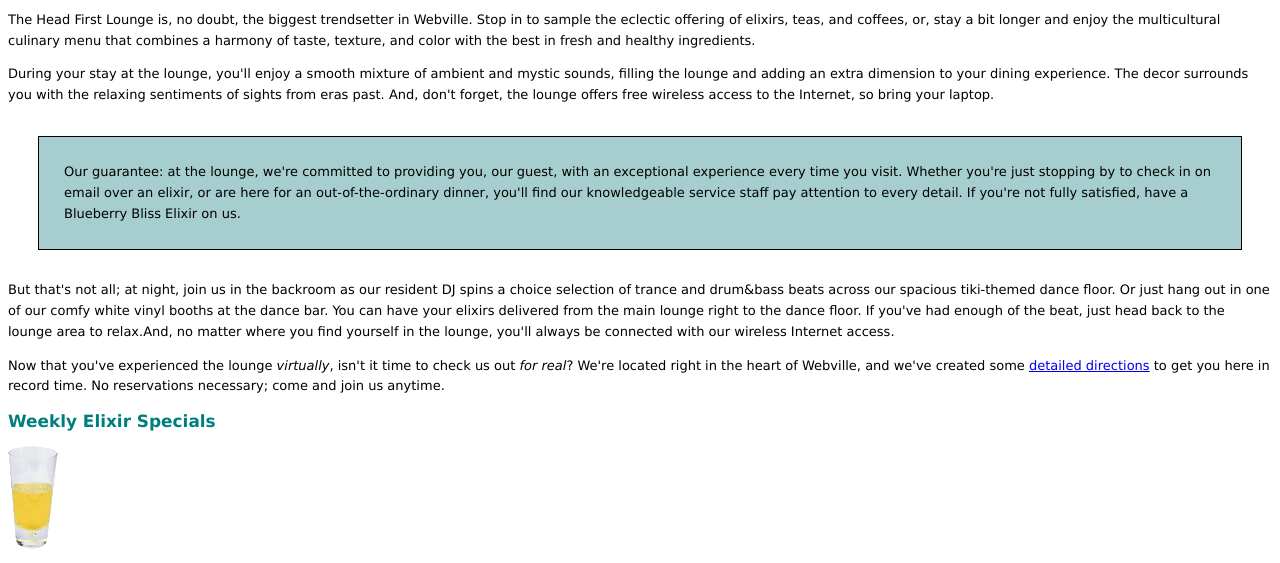
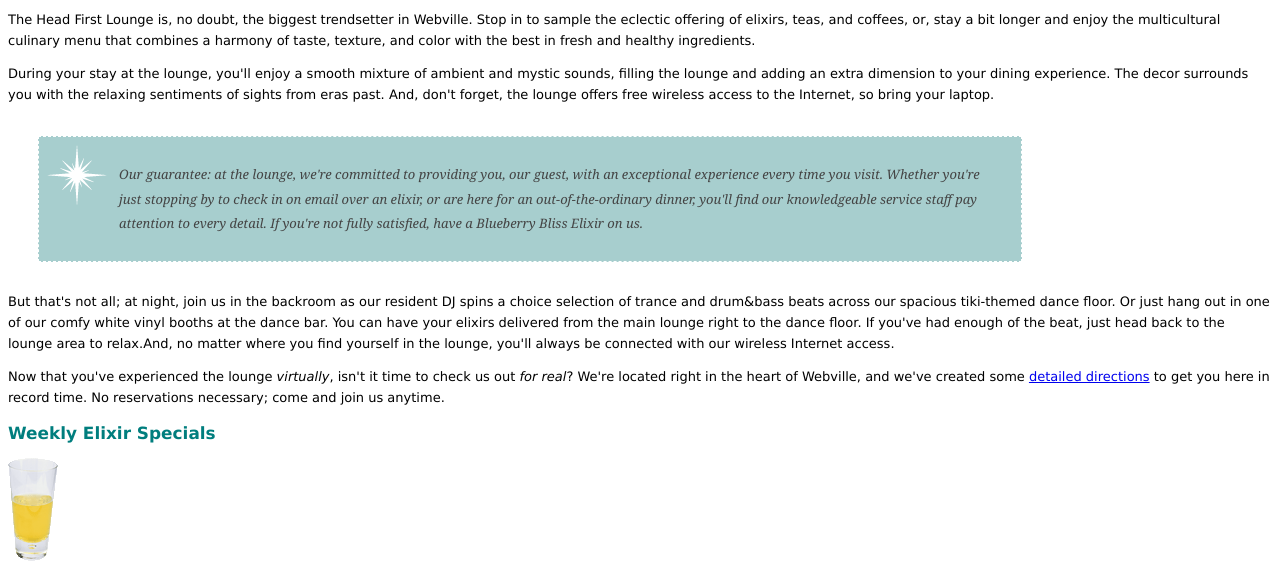
Before and after one commit to pirent/HTMLCSS, a plain HTML site: page lounge/lounge.html in a window 1280 px wide. Shown: the part 254-817 px from the top of the page. Drawn offline with Linux system fonts and the light colour scheme.

Commit message:
Adding border style, background image

```diff
--- a/lounge/lounge.css
+++ b/lounge/lounge.css
@@ -29,10 +29,19 @@ p.raspberry {
 }
 
 .guarantee {
-    border-color: black;
+    line-height: 1.9em;
+    font-family: Georgia, "Times New Roman", Times, serif;
+    font-style: italic;
+    color: #444444;
+    border-color: white;
     border-width: 1px;
-    border-style: solid;
+    border-style: dashed;
     background-color: #a7cece;
     padding: 25px;
+    padding-left: 80px;
     margin: 30px;
+    margin-right: 250px;
+    background-image: url(images/background.gif);
+    background-repeat: no-repeat;
+    background-position: top left;
 }
```
Also changed, not shown: lounge/images/background.gif (added).
